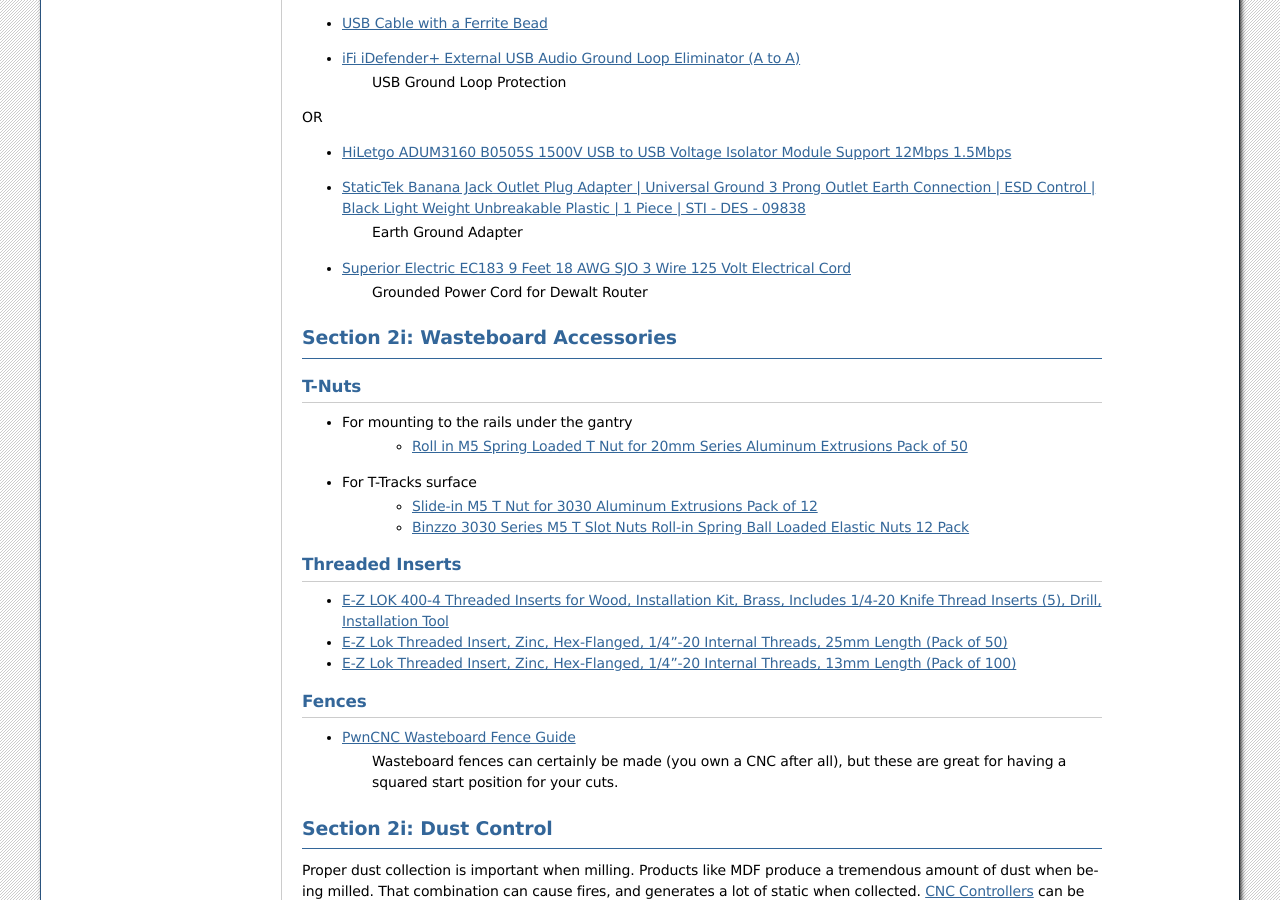
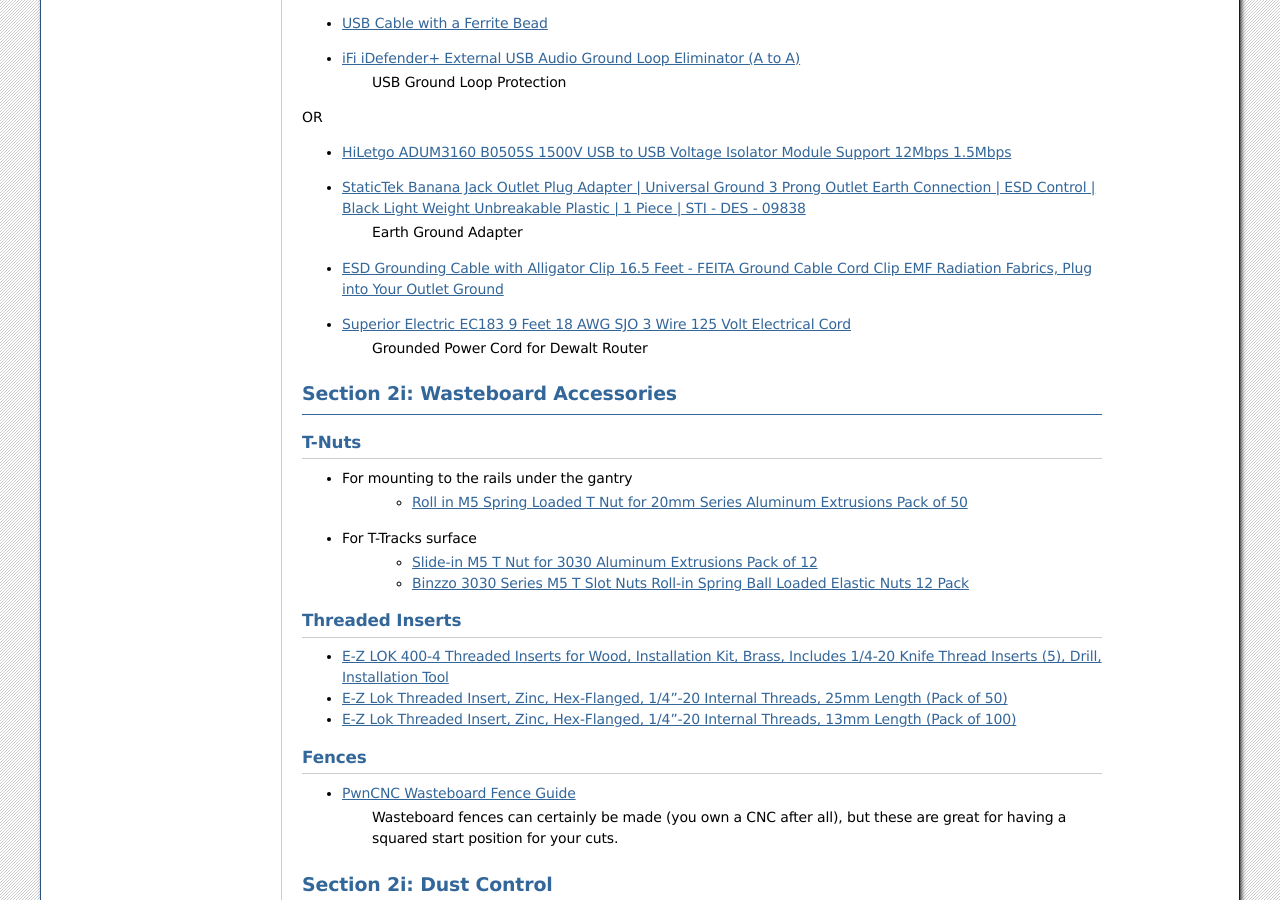
Before and after one commit to mattgam/MillRightMegaVDocs, a Sphinx documentation site: the page built from source/waiting_for_delivery_section_02_what_to_buy/index.rst, in a window 1280 px wide and 900 px high, scrolled down 6772 px. Built offline with Sphinx 7.4.7, drawn with Linux system fonts in a browser that asks for light colours.

Commit message:
fixed the grounding aids links

```diff
--- a/source/waiting_for_delivery_section_02_what_to_buy/index.rst
+++ b/source/waiting_for_delivery_section_02_what_to_buy/index.rst
@@ -309,9 +309,10 @@
 OR
 
 *  `HiLetgo ADUM3160 B0505S 1500V USB to USB Voltage Isolator Module Support 12Mbps 1.5Mbps <https://amzn.to/2HiiBH1>`_
-* `StaticTek Banana Jack Outlet Plug Adapter | Universal Ground 3 Prong Outlet Earth Connection | ESD Control | Black Light Weight Unbreakable Plastic | 1 Piece | STI - DES - 09838 <https://amzn.to/3mFg7T0/>`_
+* `StaticTek Banana Jack Outlet Plug Adapter | Universal Ground 3 Prong Outlet Earth Connection | ESD Control | Black Light Weight Unbreakable Plastic | 1 Piece | STI - DES - 09838 <https://amzn.to/2GWyS4j/>`_
     Earth Ground Adapter
-* `Superior Electric EC183 9 Feet 18 AWG SJO 3 Wire 125 Volt Electrical Cord <hhttps://amzn.to/2ZRk39N/>`_
+* `ESD Grounding Cable with Alligator Clip 16.5 Feet - FEITA Ground Cable Cord Clip EMF Radiation Fabrics, Plug into Your Outlet Ground <https://amzn.to/2SQuuWY/>`_
+* `Superior Electric EC183 9 Feet 18 AWG SJO 3 Wire 125 Volt Electrical Cord <https://amzn.to/2ZRk39N/>`_
     Grounded Power Cord for Dewalt Router
 
 
```
